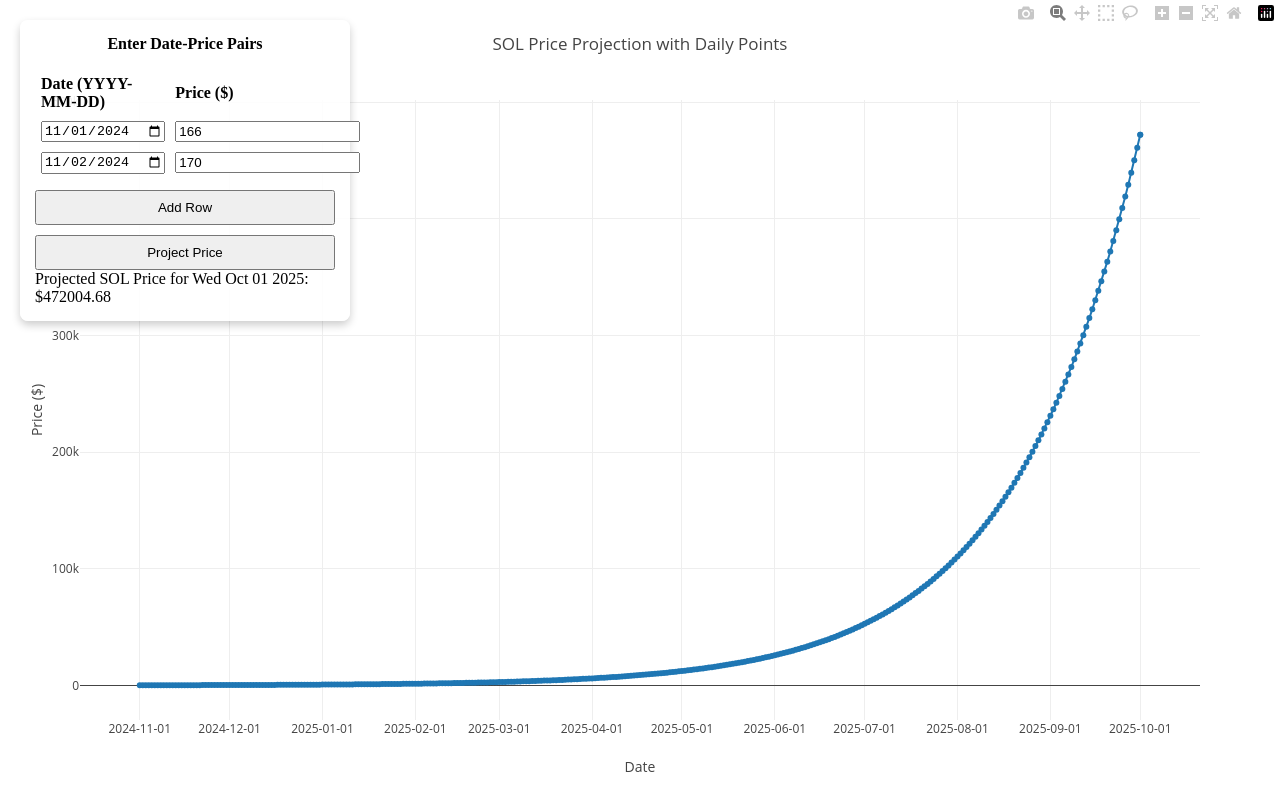
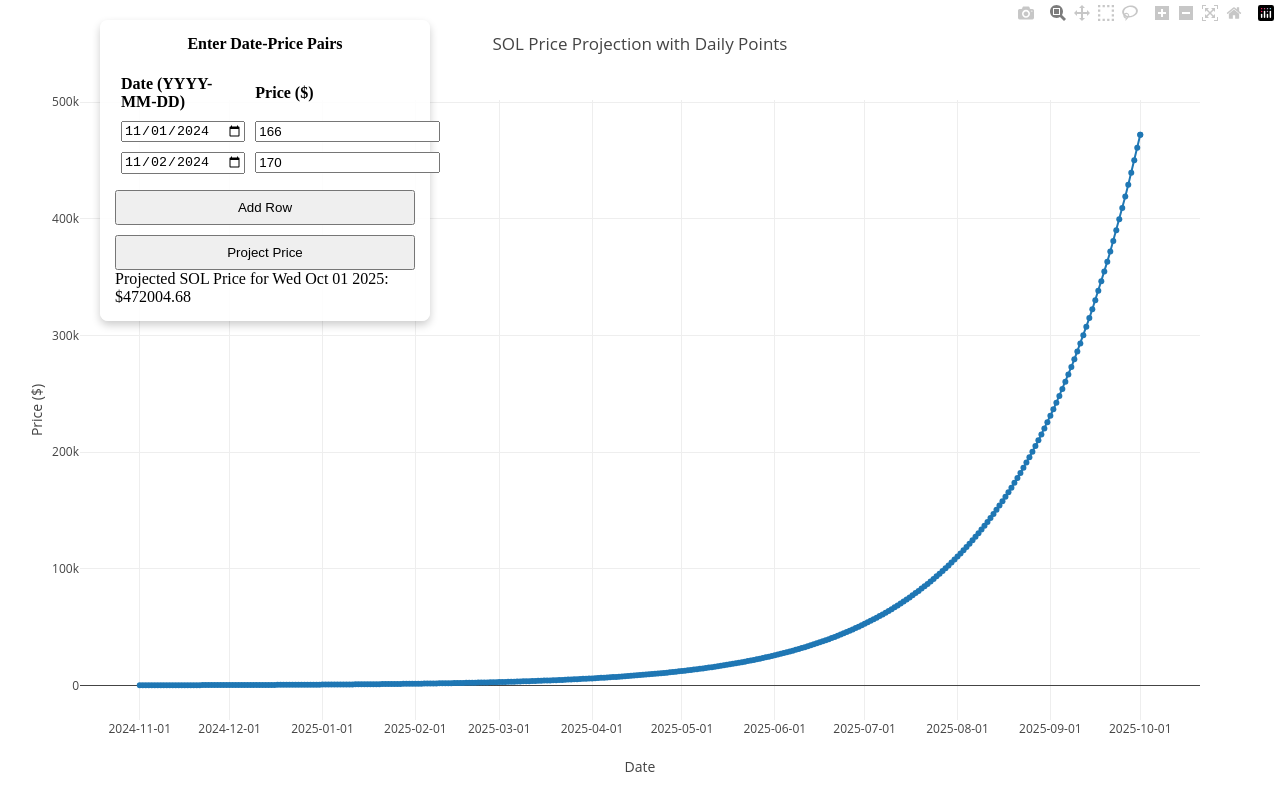
Before and after one commit to pablitomillenios2000/Solana-Predictor, a plain HTML site: page index.html in a window 1280 px wide. Drawn offline with nearby package versions, Linux system fonts and the light colour scheme.

Commit message:
working perfectly

```diff
--- a/index.html
+++ b/index.html
@@ -1,12 +1,34 @@
 <!DOCTYPE html>
-<html>
+<html lang="en">
 <head>
-    <title>Solana Price Extrapolation</title>
-    <!-- plotly.js v1.58.5 -->
+    <meta charset="UTF-8">
+    <meta name="viewport" content="width=device-width, initial-scale=1.0">
+    <title>Solana Data Chart</title>
+    <link rel="stylesheet" href="styles.css">
     <script src="libraries/plotly.js"></script>
 </head>
-<body></body>
-    <!-- Include the external JavaScript file -->
+<body>
+    <div id="overlay-container">
+        <h3>Enter Date-Price Pairs</h3>
+        <table id="dataTable">
+            <tr>
+                <th>Date (YYYY-MM-DD)</th>
+                <th>Price ($)</th>
+            </tr>
+            <tr>
+                <td><input type="date" value="2024-11-01" class="date-input"></td>
+                <td><input type="number" value="166" class="price-input"></td>
+            </tr>
+            <tr>
+                <td><input type="date" value="2024-11-02" class="date-input"></td>
+                <td><input type="number" value="170" class="price-input"></td>
+            </tr>
+        </table>
+        <button id="addRow">Add Row</button>
+        <button id="projectPrice">Project Price</button>
+        <div id="output"></div>
+    </div>
+    <div id="chart"></div>
     <script src="script.js"></script>
 </body>
 </html>
--- a/script.js
+++ b/script.js
@@ -1,79 +1,5 @@
 document.addEventListener("DOMContentLoaded", function () {
-    const initialPrice = 166;
-    const secondPrice = 170;
     const targetDate = new Date('2025-10-01');
-
-    // Create UI for data entry
-    const container = document.createElement('div');
-    container.innerHTML = `
-        <style>
-            /* Style for full-screen graph and overlay container */
-            body, html {
-                margin: 0;
-                padding: 0;
-                overflow: hidden;
-                height: 100%;
-            }
-            #chart {
-                position: absolute;
-                top: 0;
-                left: 0;
-                width: 100vw;
-                height: 100vh;
-            }
-            #overlay-container {
-                position: absolute;
-                top: 20px;
-                left: 20px; /* Position the container on the left */
-                width: 300px;
-                background-color: rgba(255, 255, 255, 0.9);
-                padding: 15px;
-                border-radius: 8px;
-                box-shadow: 0 4px 8px rgba(0, 0, 0, 0.2);
-                z-index: 10; /* Ensure container is above the chart */
-            }
-            #overlay-container h3 {
-                margin-top: 0;
-                font-size: 16px;
-                text-align: center;
-            }
-            table {
-                width: 100%;
-                margin-top: 10px;
-            }
-            th, td {
-                padding: 4px;
-                text-align: left;
-            }
-            button {
-                margin-top: 10px;
-                width: 100%;
-                padding: 8px;
-            }
-        </style>
-        <div id="overlay-container">
-            <h3>Enter Date-Price Pairs</h3>
-            <table id="dataTable">
-                <tr>
-                    <th>Date (YYYY-MM-DD)</th>
-                    <th>Price ($)</th>
-                </tr>
-                <tr>
-                    <td><input type="date" value="2024-11-01" class="date-input"></td>
-                    <td><input type="number" value="${initialPrice}" class="price-input"></td>
-                </tr>
-                <tr>
-                    <td><input type="date" value="2024-11-02" class="date-input"></td>
-                    <td><input type="number" value="${secondPrice}" class="price-input"></td>
-                </tr>
-            </table>
-            <button id="addRow">Add Row</button>
-            <button id="projectPrice">Project Price</button>
-            <div id="output"></div>
-        </div>
-        <div id="chart"></div>
-    `;
-    document.body.appendChild(container);
 
     // Add event listener to add rows
     document.getElementById('addRow').addEventListener('click', function () {
@@ -127,7 +53,6 @@ document.addEventListener("DOMContentLoaded", function () {
             return [];
         }
 
-        // Convert date and price data, taking natural log of price
         const datePrices = dataPairs.map(pair => ({
             date: new Date(pair.date).getTime(),
             price: Math.log(pair.price)
@@ -150,7 +75,6 @@ document.addEventListener("DOMContentLoaded", function () {
         const slope = (n * sumXY - sumX * sumY) / denominator;
         const intercept = (sumY - slope * sumX) / n;
 
-        // Generate daily dates and projected prices for a smooth curve
         const startDate = new Date(datePrices[0].date);
         const interval = 24 * 60 * 60 * 1000; // 1-day interval
         const projectedData = [];
@@ -159,11 +83,10 @@ document.addEventListener("DOMContentLoaded", function () {
             const logProjectedPrice = intercept + slope * t;
             projectedData.push({
                 date: new Date(t),
-                price: Math.exp(logProjectedPrice) // Convert log price back to original scale
+                price: Math.exp(logProjectedPrice)
             });
         }
 
-        // Add final target date projection
         const finalLogPrice = intercept + slope * targetDate.getTime();
         projectedData.push({
             date: targetDate,
--- /dev/null
+++ b/styles.css
@@ -0,0 +1,49 @@
+/* Reset default margins and paddings */
+body, html {
+    margin: 0;
+    padding: 0;
+    overflow: hidden;
+    height: 100%;
+}
+
+#chart {
+    position: absolute;
+    top: 0;
+    left: 0;
+    width: 100vw;
+    height: 100vh;
+}
+
+#overlay-container {
+    position: absolute;
+    top: 20px;
+    left: 100px;
+    width: 300px;
+    background-color: rgba(255, 255, 255, 0.9);
+    padding: 15px;
+    border-radius: 8px;
+    box-shadow: 0 4px 8px rgba(0, 0, 0, 0.2);
+    z-index: 10; /* Ensure container is above the chart */
+}
+
+#overlay-container h3 {
+    margin-top: 0;
+    font-size: 16px;
+    text-align: center;
+}
+
+table {
+    width: 100%;
+    margin-top: 10px;
+}
+
+th, td {
+    padding: 4px;
+    text-align: left;
+}
+
+button {
+    margin-top: 10px;
+    width: 100%;
+    padding: 8px;
+}
```
